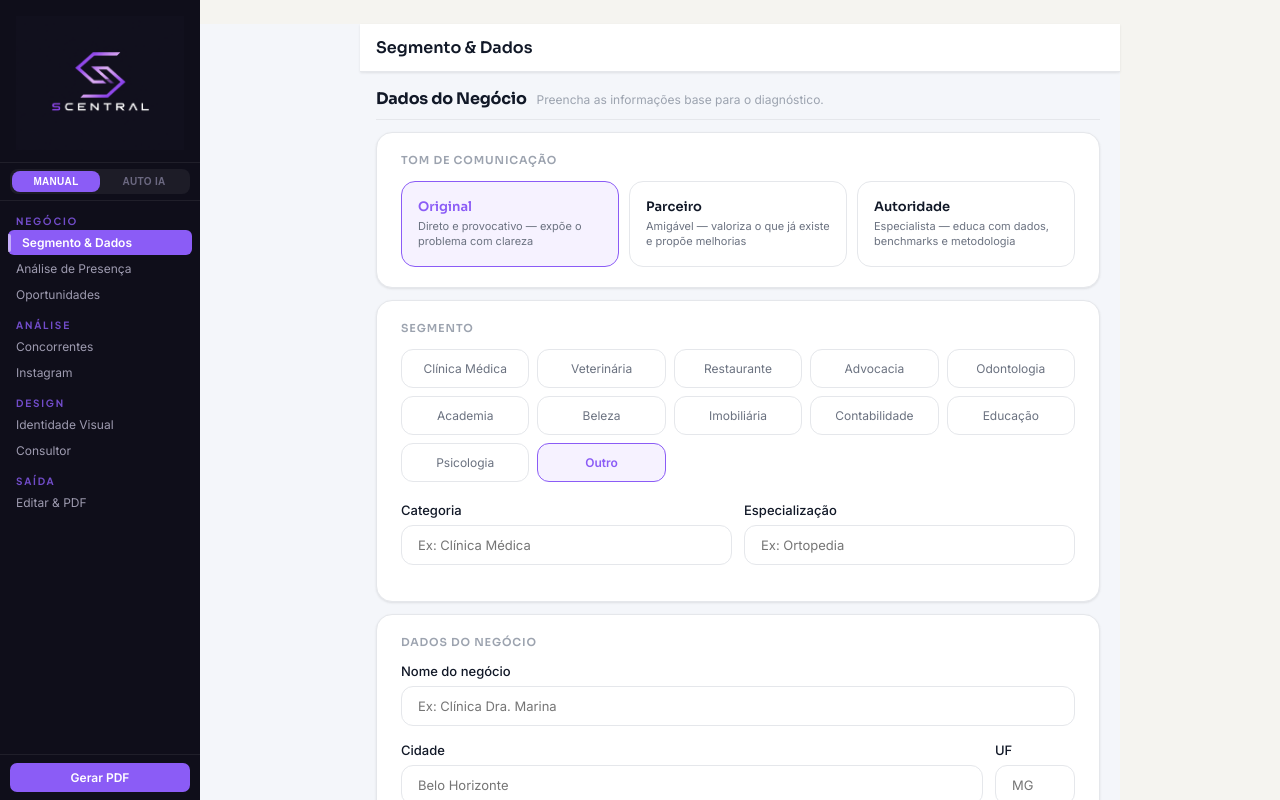
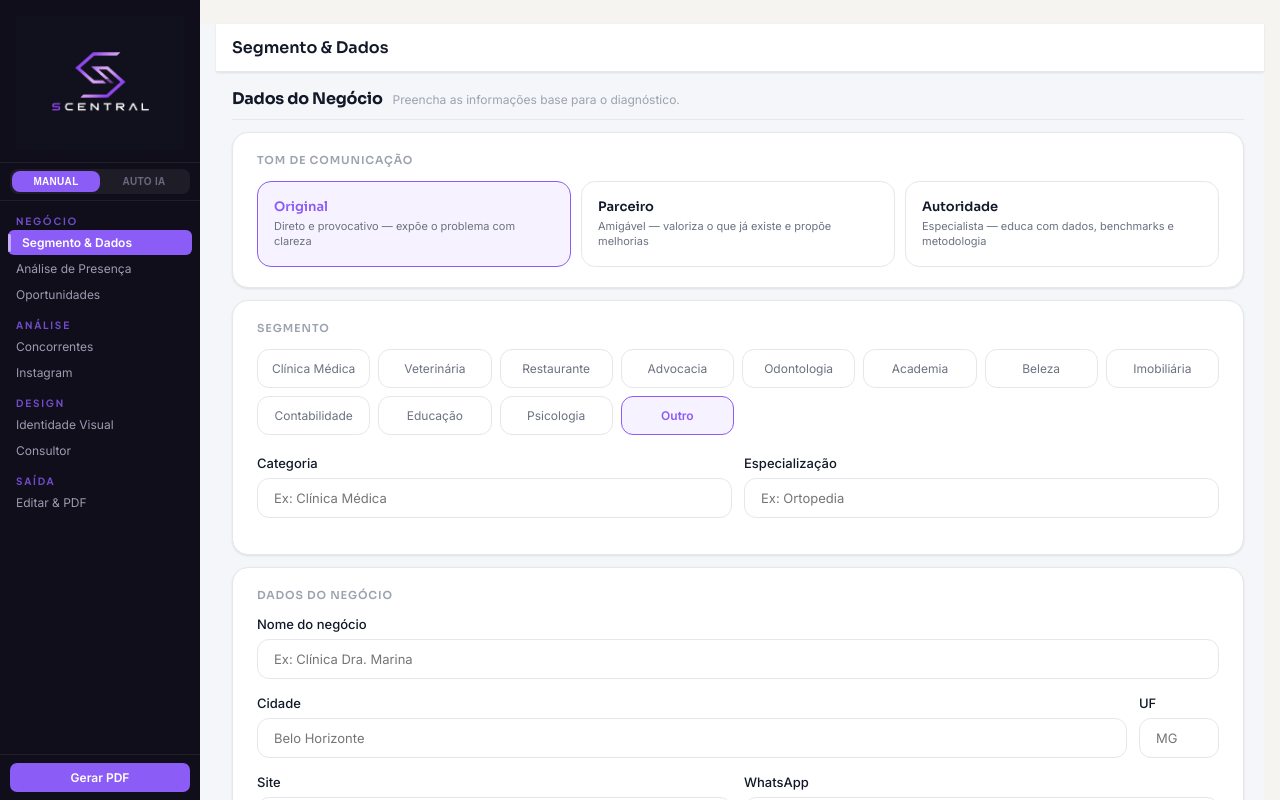
Before and after one commit to joaoarruda07/diagnostico-digital-, a React (Vite) app: page / in a window 1280 px wide. Shown: the top 800 px of the page. Built offline with nearby package versions, Linux system fonts and the light colour scheme.

Commit message:
Update main.jsx

```diff
--- a/src/main.jsx
+++ b/src/main.jsx
@@ -4,8 +4,6 @@ import App from './App.jsx'
 
 createRoot(document.getElementById('root')).render(
   <StrictMode>
-    <div style={{ width: '100%', maxWidth: '960px', margin: '0 auto' }}>
-      <App />
-    </div>
+    <App />
   </StrictMode>
 )
```
